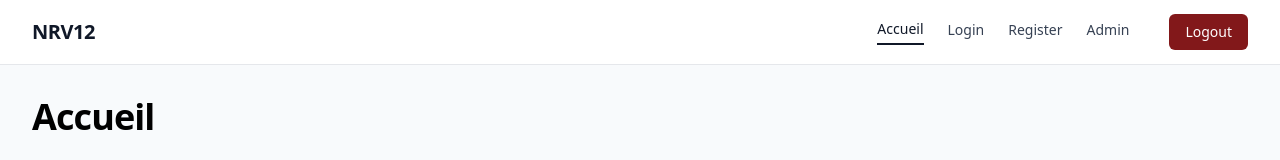
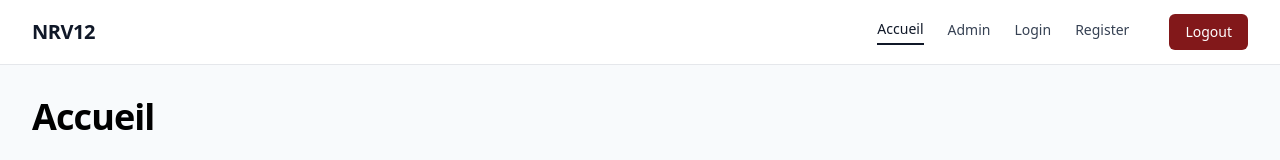
Before and after one commit to TysRzo/Mini-app--Collab, a React (Vite) app: page / in a window 1280 px wide. Shown: the top 160 px of the page. Built offline with nearby package versions, Linux system fonts and the light colour scheme.

Commit message:
Fix: Navigation link order

```diff
--- a/src/molecules/Navigation/index.tsx
+++ b/src/molecules/Navigation/index.tsx
@@ -23,6 +23,15 @@ const Navigation = () => {
       </NavLink>
 
       <NavLink
+        to="/admin"
+        className={({ isActive }) =>
+          `${linkBase} ${isActive ? linkActive : linkInactive}`
+        }
+      >
+        Admin
+      </NavLink>
+
+      <NavLink
         to="/login"
         className={({ isActive }) =>
           `${linkBase} ${isActive ? linkActive : linkInactive}`
@@ -40,15 +49,6 @@ const Navigation = () => {
         Register
       </NavLink>
 
-      <NavLink
-        to="/admin"
-        className={({ isActive }) =>
-          `${linkBase} ${isActive ? linkActive : linkInactive}`
-        }
-      >
-        Admin
-      </NavLink>
-
       <button
         onClick={handleLogout}
         className="ml-4 rounded-md bg-red-900 px-4 py-2 text-sm font-medium text-white transition-colors hover:bg-red-800"
```
